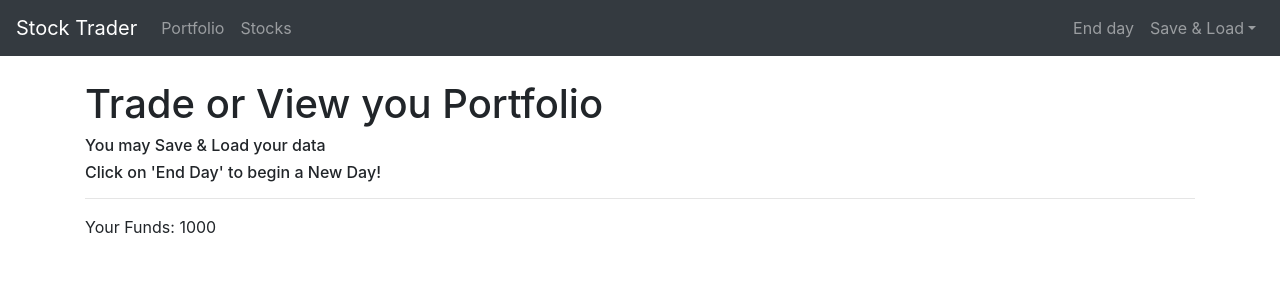
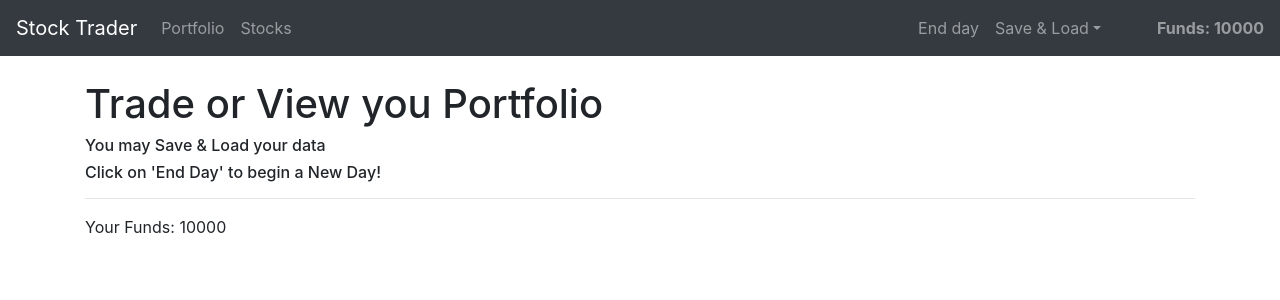
Before and after one commit to chickenfoot88/stock-trader-education-project, a Vue app: page / in a window 1280 px wide. Shown: the top 300 px of the page. Built offline with nearby package versions, Linux system fonts and the light colour scheme.

Commit message:
Add funds view on header, increase funds amount

```diff
--- a/src/components/TheHeader.vue
+++ b/src/components/TheHeader.vue
@@ -31,15 +31,23 @@
           </div>
         </li>
       </ul>
+      <strong class="navbar-text ml-5">Funds: {{ funds }}</strong>
     </div>
   </nav>
 </template>
 <script>
+import { mapState } from 'vuex'
+
 export default {
   name: '',
   data() {
     return {}
   },
+  computed: {
+    ...mapState('portfolio', [
+      'funds'
+    ])
+  }
 }
 </script>
 <style></style>
--- a/src/store/modules/portfolio/state.js
+++ b/src/store/modules/portfolio/state.js
@@ -1,4 +1,4 @@
 export default {
-  funds: 1000,
+  funds: 10000,
   stocks: []
 }
```
